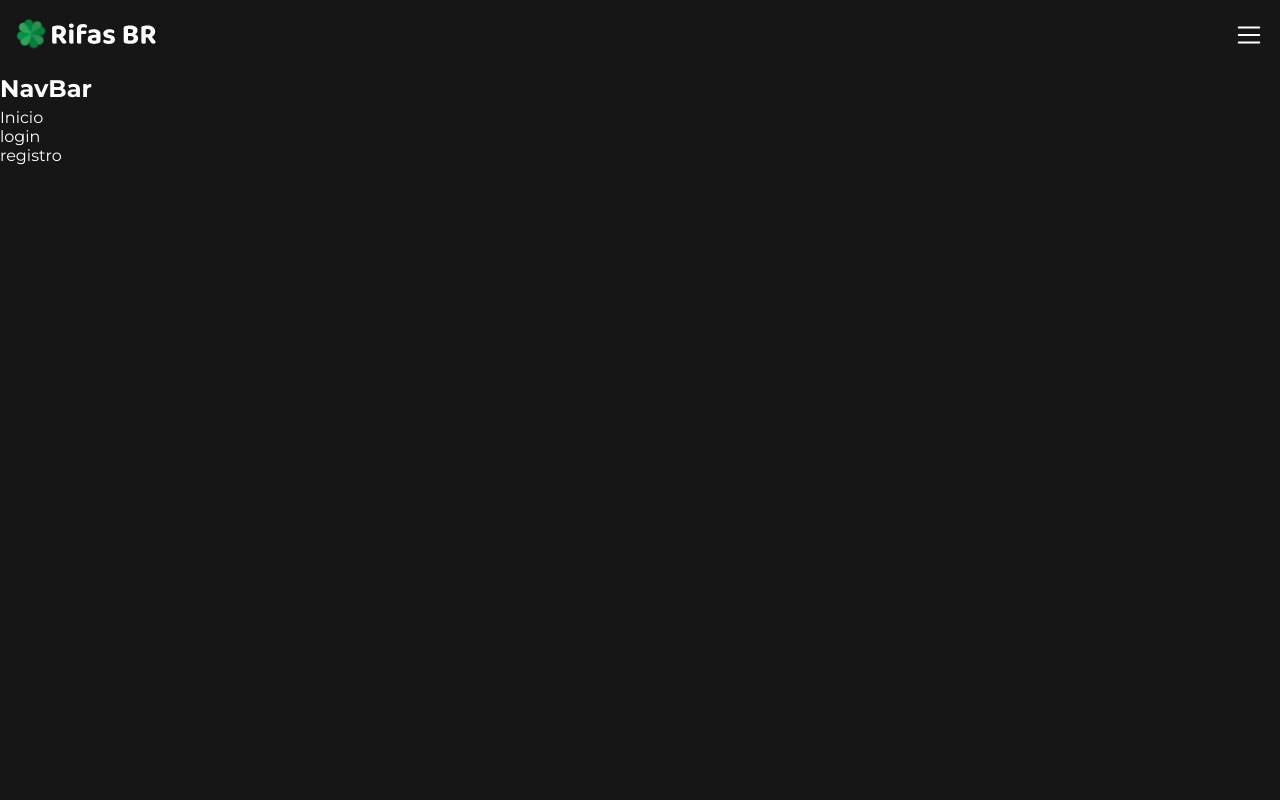
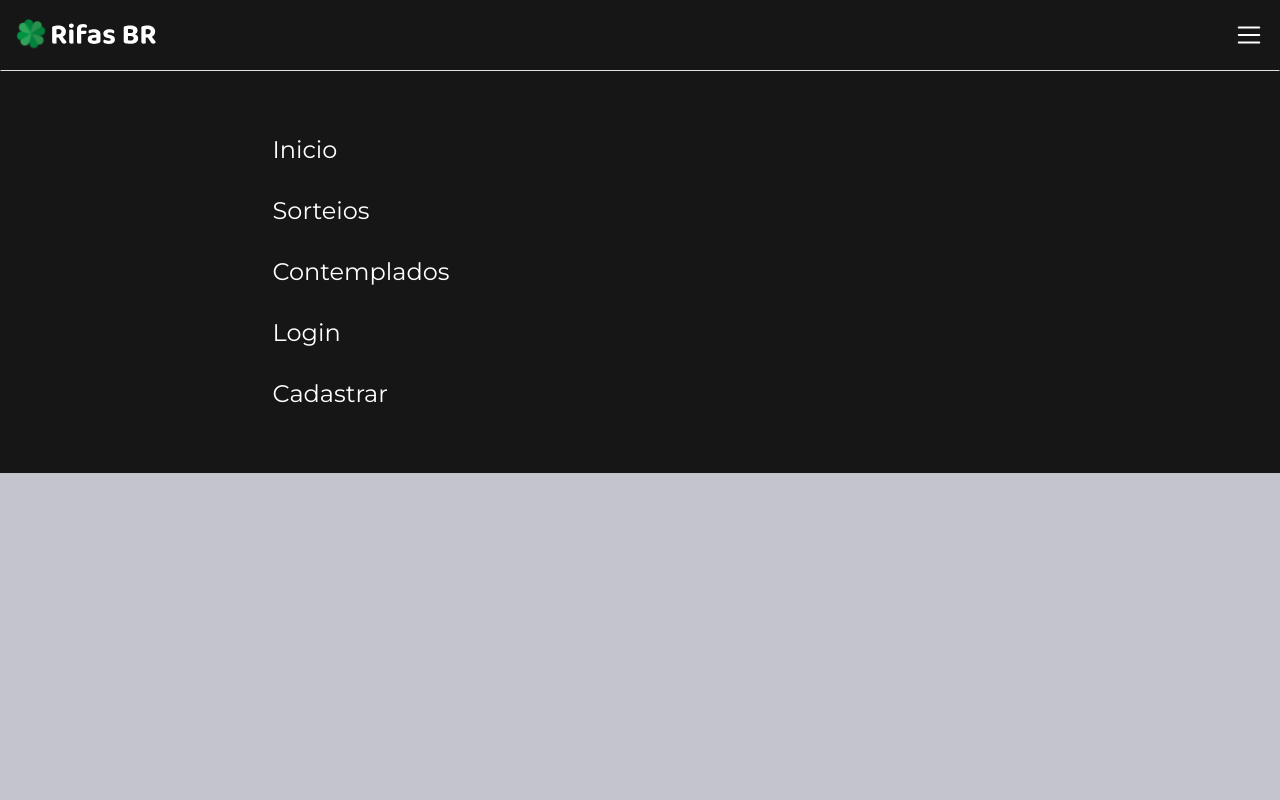
Before and after one commit to Adenilson-Oliveira/rifas-brl, a Next.js app: page /login in a window 1280 px wide. Both pictures are taken after a click on the icon 1249 px from the left and 35 px from the top of the page. Shown: the top 800 px of the page. Built offline with nearby package versions, Linux system fonts and the light colour scheme.

Commit message:
terminei a interface da nav bar, criei a page 404, ajustei o footer

```diff
--- a/src/components/footer/styles.ts
+++ b/src/components/footer/styles.ts
@@ -1,11 +1,17 @@
 import { styled } from '../../styles'
 
 export const ContainerFooter = styled('footer', {
-  // position: 'sticky',
+  // position: 'fixed',
   // bottom: 0,
+  // left: 0,
+
+  position: 'absolute',
+  left: 0,
+
   display: 'flex',
   flexDirection: 'column',
-  width: '100%',
+  width: 'calc(100% )',
+  margin: '0 auto',
   height: '120px',
   // marginTop: '1rem',
 
--- a/src/components/navbar/index.tsx
+++ b/src/components/navbar/index.tsx
@@ -1,13 +1,32 @@
+import Link from 'next/link'
+import { useContext } from 'react'
+import { ToggleMenuContext } from '../../contexts/MenuNavigation'
 import { ContainerBarraDeNavegacao } from './styles'
 
 export default function NavBar() {
+  const { setActiveNavBar } = useContext(ToggleMenuContext)
   return (
     <ContainerBarraDeNavegacao>
-      <h1>NavBar</h1>
       <ul>
-        <li>Inicio</li>
-        <li>login</li>
-        <li>registro</li>
+        <Link href={'/'}>
+          <li onClick={() => setActiveNavBar(false)}>Inicio</li>
+        </Link>
+
+        <Link href={'/checkout'}>
+          <li onClick={() => setActiveNavBar(false)}>Sorteios</li>
+        </Link>
+
+        <Link href={'/product/1'}>
+          <li onClick={() => setActiveNavBar(false)}>Contemplados</li>
+        </Link>
+
+        <Link href={'/login'}>
+          <li onClick={() => setActiveNavBar(false)}>Login</li>
+        </Link>
+
+        <Link href={'/register'}>
+          <li onClick={() => setActiveNavBar(false)}>Cadastrar</li>
+        </Link>
       </ul>
     </ContainerBarraDeNavegacao>
   )
--- a/src/components/navbar/styles.ts
+++ b/src/components/navbar/styles.ts
@@ -1,8 +1,28 @@
 import { styled } from '../../styles'
 
-export const ContainerBarraDeNavegacao = styled('nav', {
+export const ContainerBarraDeNavegacao = styled('div', {
   backgroundColor: '$navigation',
   color: '$white',
   margin: '-1rem',
   height: '100%',
+
+  border: '1px solid $navigation',
+  borderTopColor: '$gray3',
+
+  '& a': {
+    textDecoration: 'none',
+    color: '$white',
+  },
+
+  '& ul': {
+    padding: '3rem 20%',
+    listStyle: 'none',
+
+    li: {
+      padding: '1rem 1rem',
+      fontSize: '$title',
+      // border: '1px solid $navigation',
+      // borderBottomColor: '$gray3',
+    },
+  },
 })
--- a/src/pages/_app.tsx
+++ b/src/pages/_app.tsx
@@ -1,7 +1,7 @@
 import type { AppProps } from 'next/app'
 import { ContainerStyleBody, globalStyles } from '../styles/global'
 import Header from '../components/header'
-import Footer from '../components/footer'
+// import Footer from '../components/footer'
 import { SorteiosContextProvider } from '../contexts/SorteiosContext'
 import { MenuNavigationProvider } from '../contexts/MenuNavigation'
 // import { useContext } from 'react'
@@ -21,7 +21,7 @@ export default function App({ Component, pageProps }: AppProps) {
           <Component {...pageProps} />
         </ContainerStyleBody>
 
-        <Footer />
+        {/* <Footer /> */}
       </MenuNavigationProvider>
     </SorteiosContextProvider>
   )
--- a/src/pages/index.tsx
+++ b/src/pages/index.tsx
@@ -1,5 +1,6 @@
 import Image from 'next/image'
 import { useContext } from 'react'
+import Footer from '../components/footer'
 import NavBar from '../components/navbar'
 // import Link from 'next/link'
 import ProductCard from '../components/productCard'
@@ -74,6 +75,7 @@ export default function Home() {
           </ContainerEtapa>
         )
       })}
+      <Footer />
     </ContainerHome>
   )
 }
--- a/src/styles/global.ts
+++ b/src/styles/global.ts
@@ -5,6 +5,11 @@ export const globalStyles = globalCss({
     margin: 0,
     padding: 0,
     boxSizing: 'border-box',
+  },
+
+  // resolver problema do footer
+  'html, body': {
+    minHeight: '100%',
   },
 
   body: {
@@ -43,7 +48,7 @@ export const globalStyles = globalCss({
 })
 
 export const ContainerStyleBody = styled('main', {
-  height: '260vh',
+  height: '100%',
   padding: '1rem',
   paddingBottom: 0,
   marginBottom: '-1rem',
```
Also changed, not shown: src/pages/404.tsx (added, +17 -0 lines), src/styles/pages/404.ts (added, +23 -0 lines), public/img/page404.svg (added).
